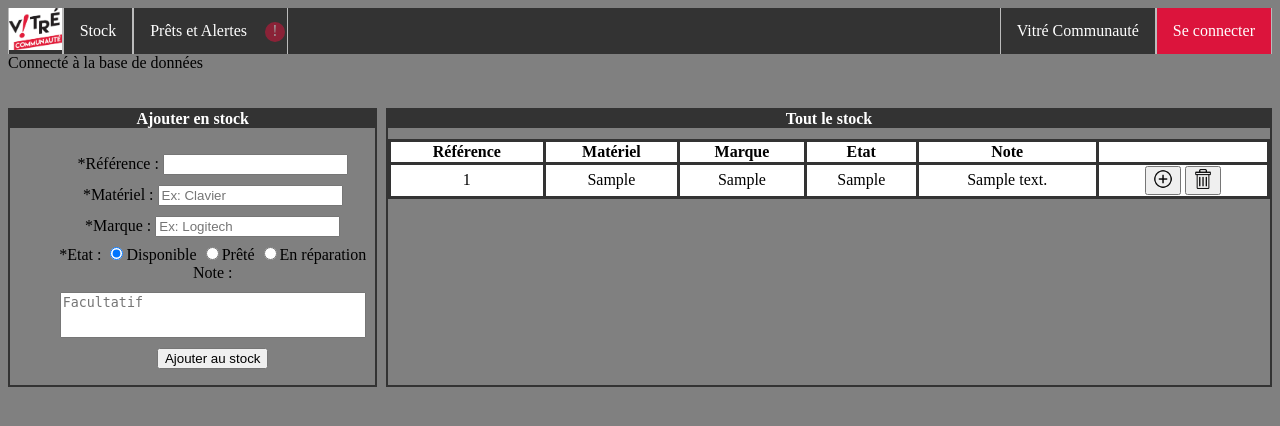
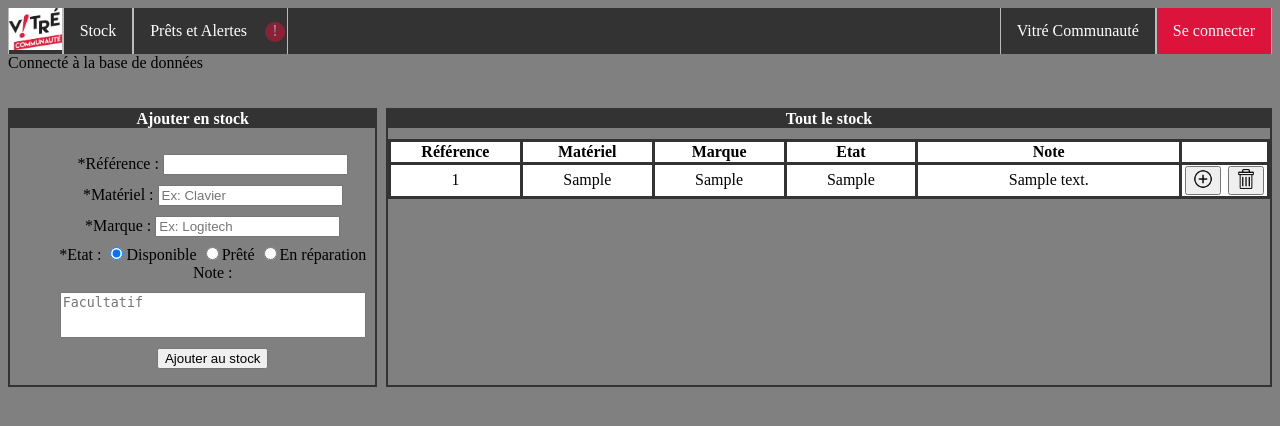
Before and after one commit to efroc/stockvc, a PHP site: page /indexS.php in a window 1280 px wide. Shown: the top 426 px of the page. Run offline with PHP 8.4, Linux system fonts and the light colour scheme; tables that the repository leaves empty or names only in its code hold one stand-in row (values such as "Sample post").

Commit message:
Améliorations CSS et redirection de stock vers pret

```diff
--- a/page/css/stock.css
+++ b/page/css/stock.css
@@ -124,4 +124,13 @@ table.stock-table tr th:not(:last-child) {
    width: 30px;
 }
 
+tr > .ref, .mat, .marque, .etat{
+    width: 15%;
+}
+
+tr > .button {
+    width: 5%;
+    border-right: none;
+    border-left: none;
+}
 /**********Corps de page PRET ET ALERTES**********/
--- a/page/indexS.php
+++ b/page/indexS.php
@@ -34,7 +34,7 @@
             <div class="first-action">
                 <!---------- Ajouter en stock ---------->
                 <h1 class="titre">Ajouter en stock</h1>
-                <form action="indexS.php" method="POST"> <!-- Action et method à définir plus tard -->
+                <form action="indexS.php" method="POST">
                     <ul class="first-form">
                         <li>
                             <label for="reference">*Référence :</label>
@@ -61,10 +61,11 @@
                         <li>
                             <button type="submit" name="submit">Ajouter au stock</button>
                         </li>
-                        <!-- Formulaire vers BDD pour ajout du stock -->
+
                     </ul>
                 </form>
             </div>
+            <!-- Formulaire vers BDD pour ajout du stock -->
             <?php
                 if(isset($_POST['submit'])) {
                     $ref = $_POST['reference'];
@@ -91,11 +92,12 @@
             <h1>Tout le stock</h1>
             <table>
                 <tr>
-                    <th>Référence</th>
-                    <th>Matériel</th>
-                    <th>Marque</th>
-                    <th>Etat</th>
-                    <th>Note</th>
+                    <th class="ref">Référence</th>
+                    <th class="mat">Matériel</th>
+                    <th class="marque">Marque</th>
+                    <th class="etat">Etat</th>
+                    <th class="note">Note</th>
+                    <th class="button"></th>
                 </tr>
                 <!---------- Affichage du stock ---------->
                 <?php
@@ -103,15 +105,23 @@
                     foreach($result as $res) {
                 ?>
                     <tr>
-                        <td><?php print $res['ident']; $id = $res['ident']; ?></td>
-                        <td><?php print $res['materiel']; ?></td>
-                        <td><?php print $res['marque']; ?></td>
-                        <td><?php print $res['etat']; ?></td>
-                        <td><?php print $res['note']; ?></td>
-                        <td>
+                        <td class="ref"><?php print $res['ident']; $id = $res['ident']; ?></td>
+                        <td class="mat"><?php print $res['materiel']; ?></td>
+                        <td class="marque"><?php print $res['marque']; ?></td>
+                        <td class="etat"><?php print $res['etat']; ?></td>
+                        <td class="note"><?php print $res['note']; ?></td>
+                        <td class="button">
+                            <form action="indexP.php" method="POST">
+                                <button type="submit" name="submit-add" title="Ajouter aux prêts">
+                                <input type="hidden" value="<?php echo $id; ?>" name="id"/>
+                                <img src="../ressources/images/ajouter.png" alt="ajouter" height="20px"></button>
+                            </form>
+                        </td>
+                        <td class="button">
                             <form action="indexS.php" method="POST">
-                                <button type="submit" name="submit-add" title="Ajouter aux prêts"><input type="hidden" value="<?php echo $id; ?>" name="id"/><img src="../ressources/images/ajouter.png" alt="ajouter" height="20px"></button>
-                                <button type="submit" name="submit-supp" title="Supprimer"><img src="../ressources/images/basket.png" alt="supprimer" height="20px"></button>
+                                <button type="submit" name="submit-supp" title="Supprimer">
+                                <input type="hidden" value="<?php echo $id; ?>" name="id"/>
+                                <img src="../ressources/images/basket.png" alt="supprimer" height="20px"></button>
                             </form>
                         </td>
                     </tr>
```
Also changed, not shown: page/indexP.php (+2 -10 lines), README.txt.
